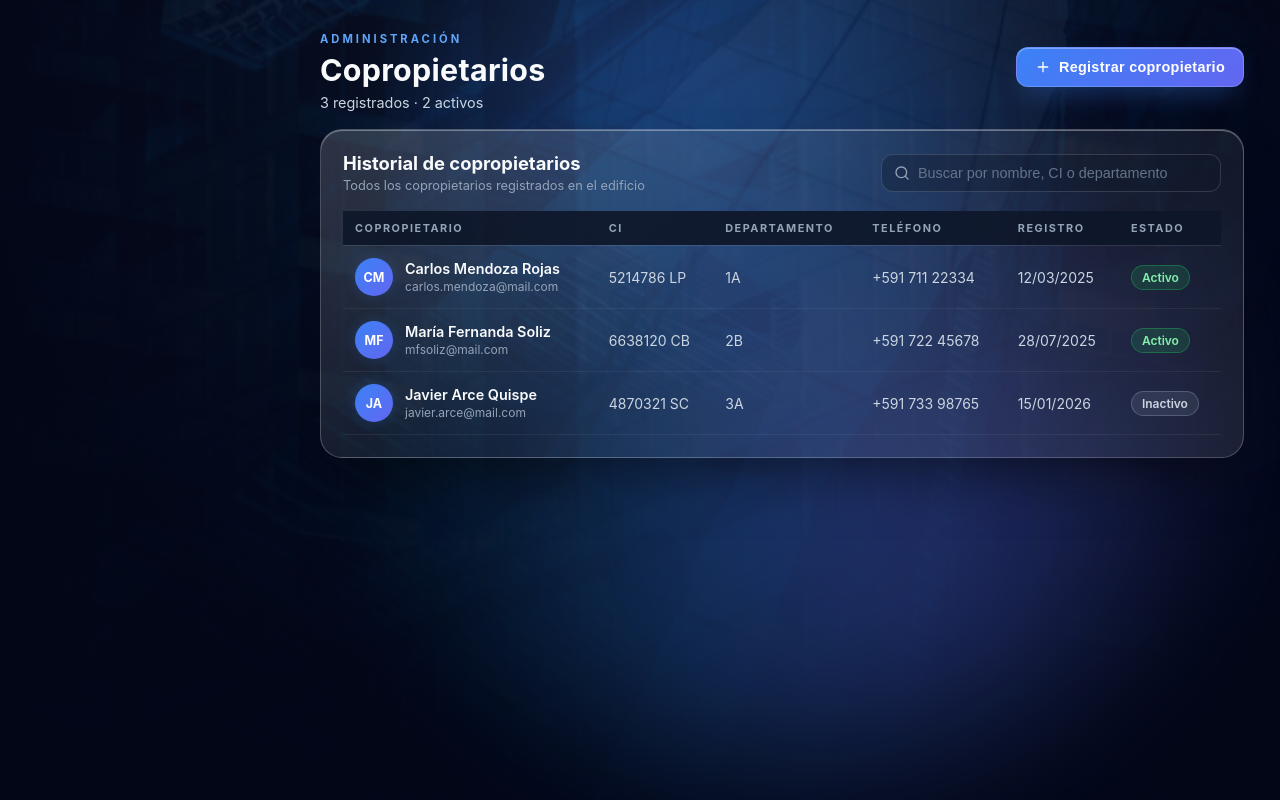
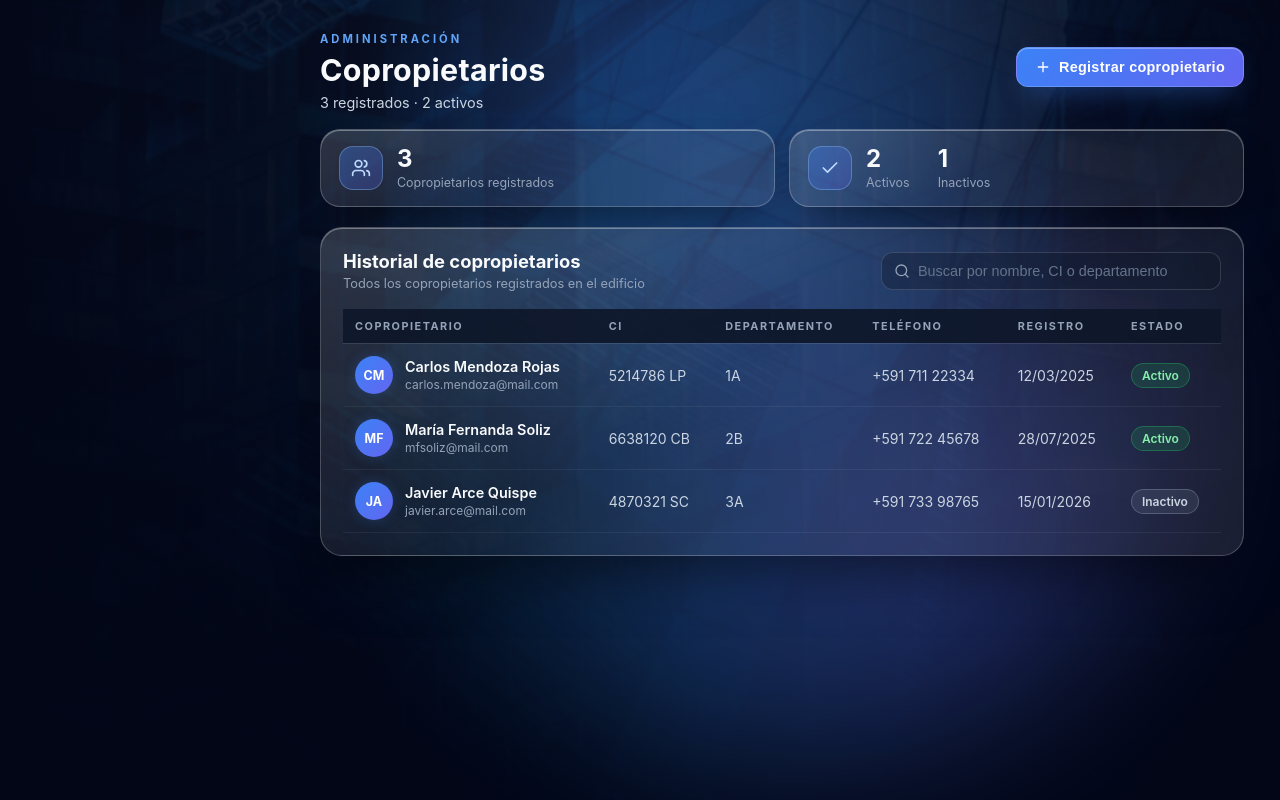
Before and after one commit to Manuu2102/Edificio-Los-Olivos, a Next.js app in the folder frontend/: page /copropietarios in a window 1280 px wide. Built offline with nearby package versions, Linux system fonts and the light colour scheme.

Commit message:
feach: se agrego dos cuadros de resumenes de registros de copropietarios

```diff
--- a/frontend/src/app/copropietarios/copropietarios.module.css
+++ b/frontend/src/app/copropietarios/copropietarios.module.css
@@ -805,3 +805,74 @@
   color: #fff;
   font-weight: 600;
 }
+
+/* ---------- Tarjetas de resumen ---------- */
+.statsRow {
+  display: grid;
+  grid-template-columns: repeat(2, minmax(0, 1fr));
+  gap: 14px;
+  margin-bottom: 20px;
+}
+
+.statCard {
+  display: flex;
+  align-items: center;
+  gap: 14px;
+  min-width: 0;
+  padding: 16px 18px;
+  border-radius: 20px;
+  background: var(--glass-bg);
+  backdrop-filter: blur(22px) saturate(170%);
+  -webkit-backdrop-filter: blur(22px) saturate(170%);
+  border: 1px solid var(--glass-border);
+  box-shadow:
+    0 20px 40px -18px rgba(0, 0, 0, 0.55),
+    inset 0 1px 0 var(--glass-highlight);
+}
+
+.statIcon {
+  flex-shrink: 0;
+  display: grid;
+  place-items: center;
+  width: 44px;
+  height: 44px;
+  border-radius: 14px;
+  background: linear-gradient(135deg, rgba(59, 130, 246, 0.35), rgba(99, 102, 241, 0.25));
+  border: 1px solid rgba(147, 197, 253, 0.35);
+  color: #bfdbfe;
+}
+
+.statIcon svg {
+  width: 20px;
+  height: 20px;
+}
+
+.statCard strong {
+  display: block;
+  font-size: 1.5rem;
+  font-weight: 700;
+  line-height: 1.1;
+  color: var(--text-main);
+}
+
+.statCard small {
+  display: block;
+  margin-top: 2px;
+  font-size: 0.78rem;
+  color: var(--text-muted);
+}
+
+.statSplit {
+  display: flex;
+  gap: 28px;
+}
+
+.statSplit > div {
+  min-width: 0;
+}
+
+@media (max-width: 640px) {
+  .statsRow {
+    grid-template-columns: 1fr;
+  }
+}
--- a/frontend/src/app/copropietarios/page.tsx
+++ b/frontend/src/app/copropietarios/page.tsx
@@ -225,6 +225,34 @@ export default function CopropietariosPage() {
           <p>
             {items.length} registrados · {activos} activos
           </p>
+        </div>
+
+        <div className={styles.statsRow}>
+          <div className={styles.statCard}>
+            <span className={styles.statIcon}>
+              <Icon name="users" />
+            </span>
+            <div>
+              <strong>{items.length}</strong>
+              <small>Copropietarios registrados</small>
+            </div>
+          </div>
+
+          <div className={styles.statCard}>
+            <span className={styles.statIcon}>
+              <Icon name="check" />
+            </span>
+            <div className={styles.statSplit}>
+              <div>
+                <strong>{activos}</strong>
+                <small>Activos</small>
+              </div>
+              <div>
+                <strong>{items.length - activos}</strong>
+                <small>Inactivos</small>
+              </div>
+            </div>
+          </div>
         </div>
 
         {lastRegistered && (
```
